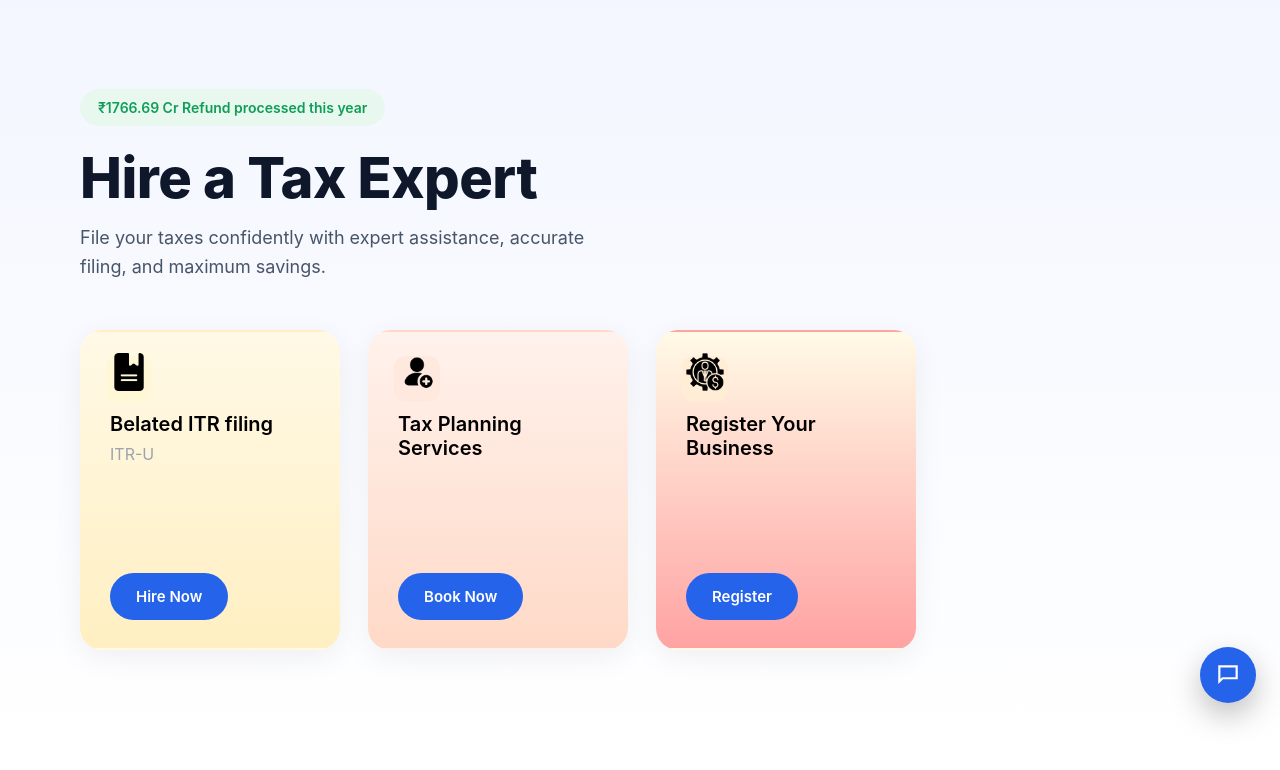
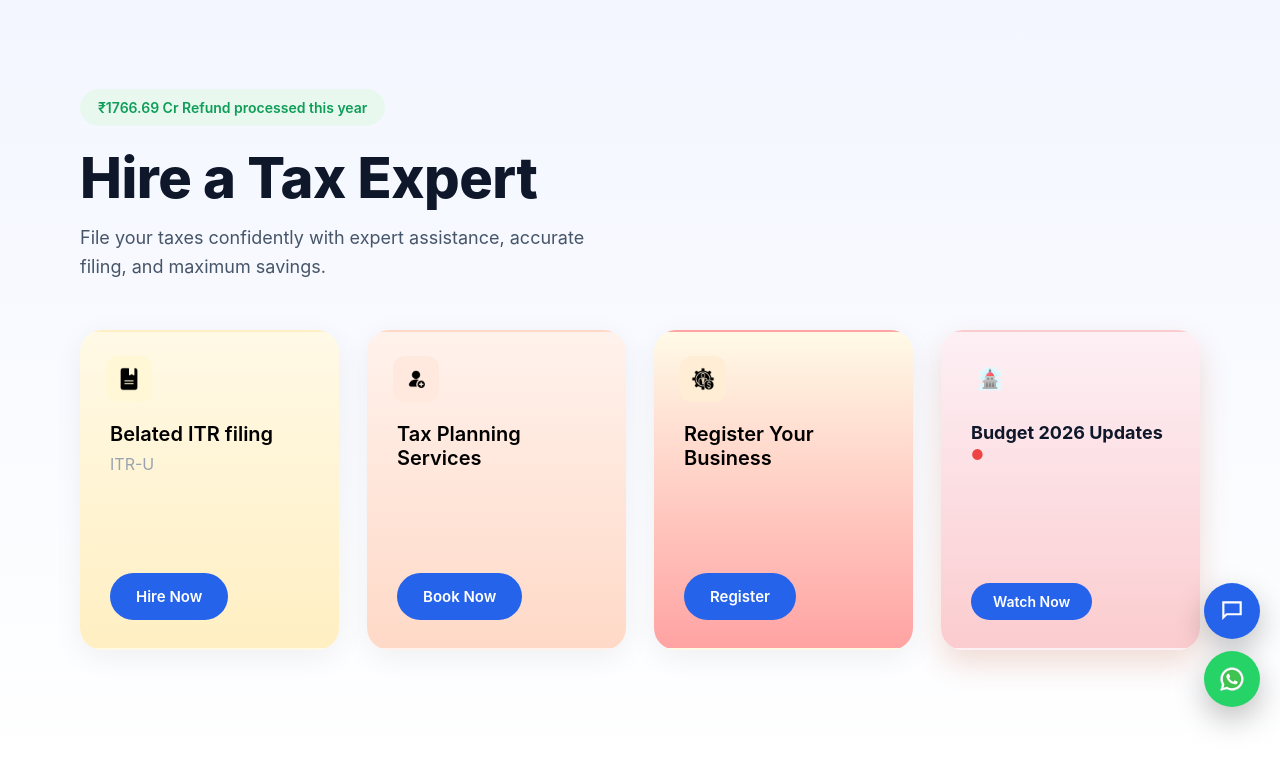
Before and after one commit to sowmyaram63-pixel/tax-assist, a Flask app: page / in a window 1280 px wide. Shown: the part 73-843 px from the top of the page. Run offline with Flask 3, Linux system fonts and the light colour scheme; some libraries are stand-ins or nearby versions.

Commit message:
backup before pulling admin_access

```diff
--- a/Backend/app.py
+++ b/Backend/app.py
@@ -217,22 +217,22 @@ def signup():
 
     return render_template("auth.html", mode="signup")
 
-
 @app.route("/login", methods=["GET", "POST"])
 def login():
     if request.method == "POST":
-        email = request.form["email"]
-        password = request.form["password"]
+        email = request.form.get("email")
+        password = request.form.get("password")
 
-        db = get_db()
-        cur = db.cursor()
-        cur.execute(
+        conn, cursor = get_db()
+
+        cursor.execute(
             "SELECT id, password FROM users WHERE email=%s",
             (email,)
         )
-        user = cur.fetchone()
-        cur.close()
-        db.close()
+        user = cursor.fetchone()
+
+        cursor.close()
+        conn.close()
 
         if user and check_password_hash(user[1], password):
             session["user"] = {
@@ -247,6 +247,7 @@ def login():
         return "Invalid email or password", 401
 
     return render_template("auth.html", mode="login")
+
 
 
 @app.route("/forgot-password", methods=["GET", "POST"])
@@ -393,6 +394,12 @@ def update_callback_status(id):
 
     return redirect("/admin/callbacks")
 
+@app.context_processor
+def inject_whatsapp():
+    return {
+        "WHATSAPP_NUMBER": os.getenv("WHATSAPP_NUMBER"),
+        "WHATSAPP_TEXT": os.getenv("WHATSAPP_TEXT")
+    }
 
 
 if __name__ == "__main__":
--- a/Frontend/static/style.css
+++ b/Frontend/static/style.css
@@ -186,6 +186,57 @@ font-weight:600;
   ) !important;
 }
 
+.card.cyan {
+  background: linear-gradient(180deg, #fdf0f5 0%, #fbcccf 100%);
+  border-radius: 22px;
+  padding: 80px 28px 28px;
+  box-shadow: 0 14px 30px rgba(184, 67, 20, 0.18);
+}
+
+.card.cyan:hover {
+  transform: translateY(-6px);
+  box-shadow: 0 22px 45px rgba(184, 20, 45, 0.28);
+}
+
+.card.cyan .card-content {
+  display: flex;
+  flex-direction: column;
+  gap: 10px;
+}
+
+
+
+.card.cyan h3 {
+  font-size: 18px;
+  font-weight: 700;
+  color: #0f172a;
+}
+
+.card.cyan button {
+  margin-top: auto;
+  align-self: flex-start;
+  background: #2563eb;
+  color: white;
+  border: none;
+  padding: 10px 22px;
+  border-radius: 999px;
+  font-size: 14px;
+  font-weight: 600;
+  cursor: pointer;
+  transition: transform 0.15s ease, box-shadow 0.15s ease;
+}
+
+.card.cyan button:hover {
+  transform: translateY(-2px);
+  box-shadow: 0 8px 18px rgba(37, 99, 235, 0.35);
+}
+
+.card.cyan h3::after {
+  content: " ●";
+  color: #ef4444;
+  font-size: 14px;
+}
+
 
 .card h3{
 font-size:20px;
@@ -235,10 +286,11 @@ margin-bottom:40px;
 .yellow .icon{ background:#fff7d6; }
 .peach .icon{ background:#ffe9df; }
 .orange .icon{ background:#ffedd5; }
+.cyan.icon{ background:#fff2f2; }
 
 .card .icon img {
-  width: 42px;
-  margin-bottom: 14px;
+  width: 24px;
+  height: 24px;
 }
 .card.yellow:hover {
   box-shadow: 0 20px 45px rgba(245, 158, 11, 0.25);
@@ -250,6 +302,10 @@ margin-bottom:40px;
 
 .card.orange:hover {
   box-shadow: 0 20px 45px rgba(249, 115, 22, 0.25);
+}
+
+.card-content {
+  margin-top: 10px;
 }
 
 .chat-bubble {
@@ -289,12 +345,10 @@ margin-bottom:40px;
   z-index: 999;
 }
 
-/* HIDDEN STATE */
 .hidden {
   display: none;
 }
 
-/* HEADER */
 .chat-header {
   background: #2563eb;
   color: white;
@@ -304,8 +358,6 @@ margin-bottom:40px;
   justify-content: space-between;
   align-items: center;
 }
-
-/* BODY */
 .chat-body {
   flex: 1;
   padding: 16px;
@@ -313,7 +365,6 @@ margin-bottom:40px;
   background: #f9fafb;
 }
 
-/* BOT MESSAGE */
 .bot-msg {
   background: #eef2ff;
   padding: 12px 14px;
@@ -323,7 +374,6 @@ margin-bottom:40px;
   font-size: 14px;
 }
 
-/* USER MESSAGE */
 .user-msg {
   background: #2563eb;
   color: white;
@@ -335,7 +385,6 @@ margin-bottom:40px;
   font-size: 14px;
 }
 
-/* INPUT AREA */
 .chat-input {
   display: flex;
   padding: 12px;
@@ -343,7 +392,6 @@ margin-bottom:40px;
   background: #fff;
 }
 
-/* BIGGER INPUT */
 .chat-input input {
   flex: 1;
   height: 42px;
@@ -354,7 +402,6 @@ margin-bottom:40px;
   outline: none;
 }
 
-/* SEND BUTTON */
 .chat-input button {
   margin-left: 10px;
   padding: 0 16px;
@@ -404,3 +451,65 @@ margin-bottom:40px;
 .card-content {
   flex: 1;
 }
+
+
+.whatsapp-float {
+  position: fixed;
+  bottom: 96px;
+  right: 24px;
+  width: 56px;
+  height: 56px;
+  background: #25D366;
+  border-radius: 50%;
+  display: flex;
+  align-items: center;
+  justify-content: center;
+  box-shadow: 0 12px 30px rgba(0,0,0,0.25);
+  z-index: 3000;
+  cursor: pointer;
+}
+
+.whatsapp-float img {
+  width: 28px;
+  height: 28px;
+}
+
+/* Tooltip */
+.wa-tooltip {
+  position: absolute;
+  right: 70px;
+  background: #111827;
+  color: #fff;
+  padding: 6px 10px;
+  border-radius: 6px;
+  font-size: 12px;
+  white-space: nowrap;
+  opacity: 0;
+  transform: translateY(4px);
+  pointer-events: none;
+  transition: all 0.2s ease;
+}
+
+.whatsapp-float:hover .wa-tooltip {
+  opacity: 1;
+  transform: translateY(0);
+}
+
+
+.chatbot {
+  bottom: 140px;
+  right: 20px;
+}
+.floating-actions {
+  position: fixed;
+  bottom: 20px;
+  right: 20px;
+  display: flex;
+  flex-direction: column;
+  gap: 12px;
+  z-index: 1000;
+}
+.chat-bubble,
+.whatsapp-float {
+  position: static;
+}
--- a/Frontend/templates/home.html
+++ b/Frontend/templates/home.html
@@ -75,17 +75,21 @@
 
         <button>Register</button>
      </div>
+     <div class="card cyan">
+       <div class="card-content">
+         <div class="card-badge green">Live Breakdown by Experts</div>
+         <div class="icon">
+            <img src="{{ url_for('static', filename='icons/government.png') }}">
+         </div>
+         <h3>Budget 2026 Updates</h3>
+         <p>&nbsp;</p>
+       </div>
+
+        <button>Watch Now</button>
+     </div>
 
   </div>
 </section>
-
-<button class="chat-bubble" onclick="toggleChat()">
-  <svg width="26" height="26" viewBox="0 0 24 24" fill="none">
-    <path d="M4 4h16v11H7l-3 3V4z"
-          stroke="white"
-          stroke-width="2"/>
-  </svg>
-</button>
 
 <div id="chatbot-container" class="chatbot hidden">
   <div class="chat-header">
@@ -114,6 +118,32 @@
     <button onclick="sendMessage()">Send</button>
   </div>
 </div>
+<div class="floating-actions">
+
+  <!-- Chatbot Button -->
+  <button class="chat-bubble" onclick="toggleChat()">
+    <svg width="26" height="26" viewBox="0 0 24 24" fill="none">
+      <path d="M4 4h16v11H7l-3 3V4z"
+            stroke="white"
+            stroke-width="2"/>
+    </svg>
+  </button>
+  <a
+  href="https://wa.me/919876543210?text=Hi%20I%20want%20help%20with%20tax%20filing"
+  class="whatsapp-float"
+  target="_blank"
+  aria-label="Chat with us on WhatsApp"
+>
+  <span class="wa-tooltip">Chat with us</span>
+  <img
+    src="{{ url_for('static', filename='icons/whatsapp.svg') }}"
+    alt="WhatsApp"
+  />
+</a>
+
+
+</div>
+
 <script src="{{ url_for('static', filename='js/chatbot.js') }}"></script>
 
 
```
Also changed, not shown: Frontend/static/icons/government.png (added), Frontend/static/icons/whatsapp.svg (added).
